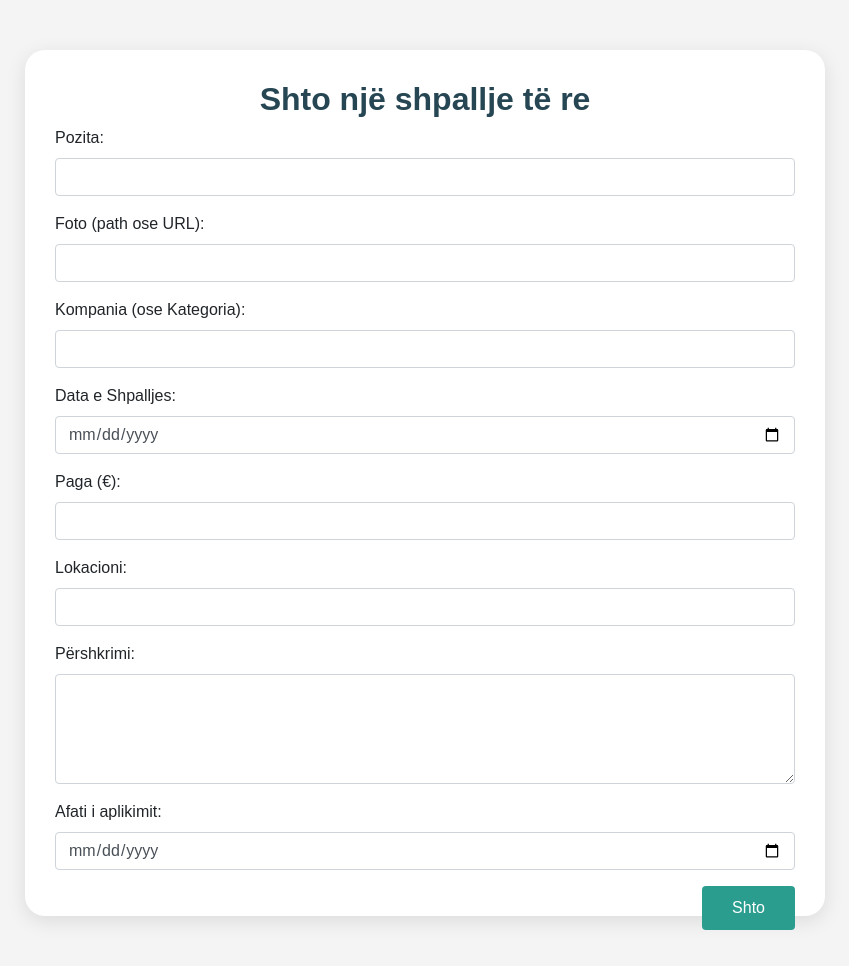
After one commit to FloridaSuka/UEBII_25_Gr16, a PHP site: page /shtoshpallje.php in a window 1280 px wide. The commit adds this page. Shown: the whole page, without its empty margins (215-1064 px from the left). Run offline with PHP 8.4, Linux system fonts and the light colour scheme.

Commit message:
Lidhja e shtoshpalljet me db

```diff
--- /dev/null
+++ b/shtoshpallje.php
@@ -0,0 +1,72 @@
+<?php
+require 'db.php'; // Lidhja me databazën
+
+if ($_SERVER['REQUEST_METHOD'] == 'POST') {
+    $stmt = $con->prepare("INSERT INTO shpalljet (titulli, pershkrimi, kompania, lokacioni, paga, data_publikimit, afati, user_id)
+                           VALUES (?, ?, ?, ?, ?, ?, ?, ?)");
+
+    $titulli = $_POST['pozita'];
+    $pershkrimi = $_POST['pershkrimi'];
+    $kompania = $_POST['kategoria']; // e përdorim për emër të kompanisë
+    $lokacioni = $_POST['lokacioni'];
+    $paga = $_POST['paga'];
+    $data = $_POST['dataShpalljes'];
+    $afati = $_POST['afatiAplikimit'];
+    $user_id = 1; // nëse do e lidhësh me përdoruesit, vendos ID-n nga session
+
+    $stmt->bind_param("sssssssi", $titulli, $pershkrimi, $kompania, $lokacioni, $paga, $data, $afati, $user_id);
+
+    if ($stmt->execute()) {
+        $mesazhSukses = "✅ Shpallja u ruajt në databazë!";
+    } else {
+        $mesazhSukses = "❌ Gabim: " . $stmt->error;
+    }
+    $stmt->close();
+}
+?>
+
+<!DOCTYPE html>
+<html lang="sq">
+<head>
+    <meta charset="UTF-8">
+    <title>Shto Shpallje</title>
+    <link rel="stylesheet" href="https://cdn.jsdelivr.net/npm/bootstrap@4.6.2/dist/css/bootstrap.min.css">
+    <style>
+        body { background-color: #f4f4f4; font-family: 'Poppins', sans-serif; }
+        .container-box {
+            max-width: 800px; margin: 50px auto; background: #fff;
+            padding: 30px; border-radius: 20px;
+            box-shadow: 0px 5px 20px rgba(0, 0, 0, 0.1);
+        }
+        h2 { text-align: center; color: #264653; font-weight: bold; }
+        .btn-success {
+            background-color: #2a9d8f; padding: 10px 30px; float: right;
+            border: none;
+        }
+        .btn-success:hover { background-color: #21867a; }
+    </style>
+</head>
+<body>
+    <div class="container-box">
+        <h2>Shto një shpallje të re</h2>
+        <?php if (isset($mesazhSukses)) echo "<div class='alert alert-success'>$mesazhSukses</div>"; ?>
+        <form method="post">
+
+
+        <div class="form-group"><label>Pozita:</label><input type="text" name="pozita" class="form-control" required></div>
+        <div class="form-group">
+    <label>Foto (path ose URL):</label>
+    <input type="text" name="foto" class="form-control" required>
+</div>
+
+        <div class="form-group"><label>Kompania (ose Kategoria):</label><input type="text" name="kategoria" class="form-control" required></div>
+            <div class="form-group"><label>Data e Shpalljes:</label><input type="date" name="dataShpalljes" class="form-control" required></div>
+            <div class="form-group"><label>Paga (€):</label><input type="text" name="paga" class="form-control" required></div>
+            <div class="form-group"><label>Lokacioni:</label><input type="text" name="lokacioni" class="form-control" required></div>
+            <div class="form-group"><label>Përshkrimi:</label><textarea name="pershkrimi" class="form-control" rows="4" required></textarea></div>
+            <div class="form-group"><label>Afati i aplikimit:</label><input type="date" name="afatiAplikimit" class="form-control" required></div>
+            <button type="submit" class="btn btn-success">Shto</button>
+        </form>
+    </div>
+</body>
+</html>
```
Also changed, not shown: shpalljet.php (+25 -0 lines), vendosjaeshpalljeve.php (deleted).
